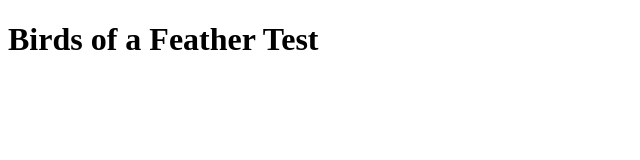
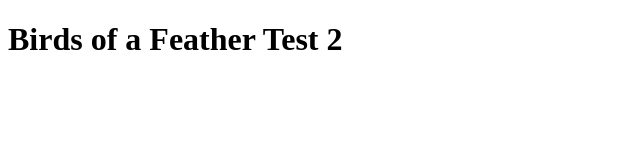
Before and after one commit to jo-im/BirdsOfAFeather, a website: page client/public/index.html in a window 1280 px wide. Shown: the full height of the page, 0-640 px from the left. Drawn offline with Linux system fonts and the light colour scheme.

Commit message:
Test Travis deployment

```diff
--- a/client/public/index.html
+++ b/client/public/index.html
@@ -4,6 +4,6 @@
   <title></title>
 </head>
 <body>
-<h1>Birds of a Feather Test</h1>
+<h1>Birds of a Feather Test 2</h1>
 </body>
 </html>
```
